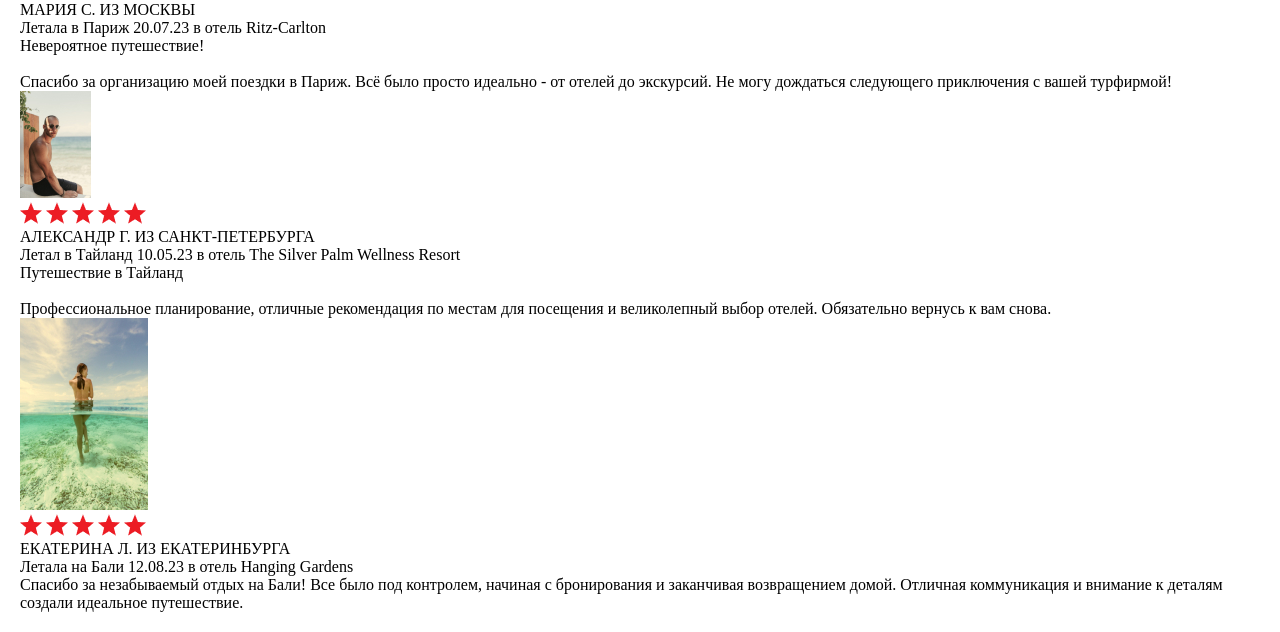
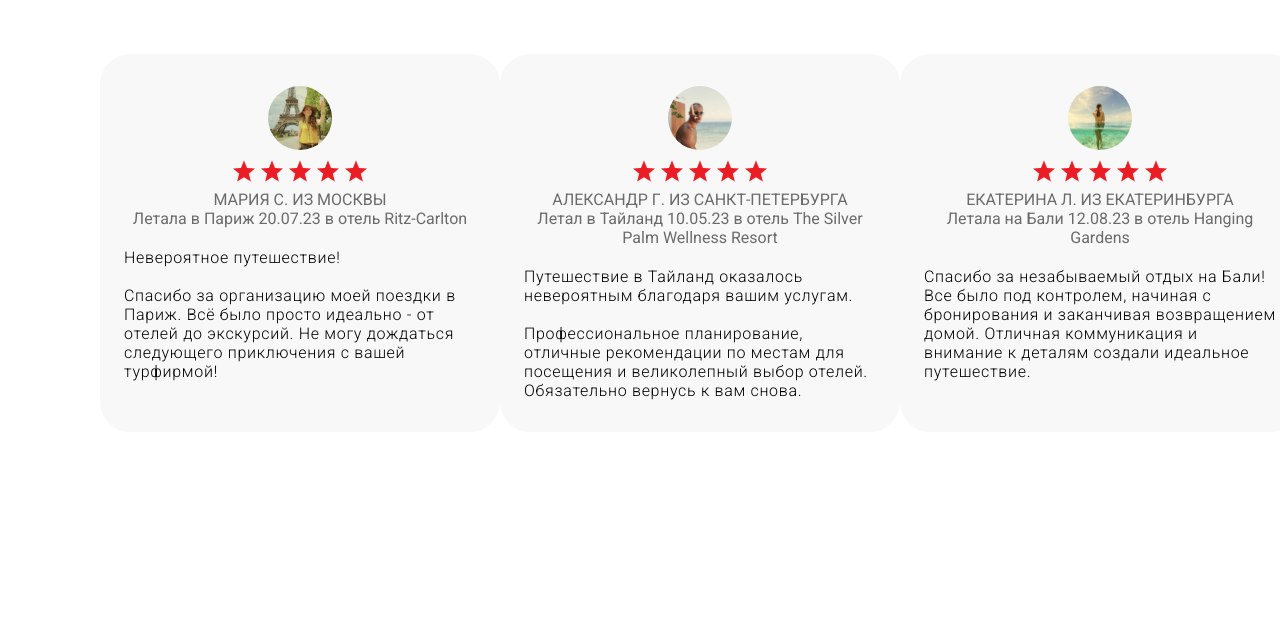
Before and after one commit to Quezka/htmlLessons, a plain HTML site: page 20-01-hw/index.html in a window 1280 px wide. Shown: the part 226-858 px from the top of the page. After the commit the page ends 800 px from the top, so only its background shows below. Drawn offline with Linux system fonts and the light colour scheme.

Commit message:
finished 20-01 homework

```diff
--- a/20-01-hw/index.html
+++ b/20-01-hw/index.html
@@ -2,6 +2,9 @@
 <html lang="ru-RU">
     <head>
         <link rel="stylesheet" href="./style.css">
+        <link rel="preconnect" href="https://fonts.googleapis.com">
+        <link rel="preconnect" href="https://fonts.gstatic.com" crossorigin>
+        <link href="https://fonts.googleapis.com/css2?family=Roboto:ital,wght@0,100..900;1,100..900&display=swap" rel="stylesheet">
         <title>20-01-2025 Домашнее Задание</title>
     </head>
     <body>
@@ -16,19 +19,19 @@
             </div>
             <div class="reviews-content">
                 <div class="reviews-content-item">
-                    <div class="review-content-item-top">
-                        <div class="reviews-content-item-avatar">
+                    <div class="reviews-content-item-top">
+                        <div class="reviews-content-item-top-avatar">
                             <img src="./imgs/user-1.jpg">
                         </div>
-                        <div class="reviews-content-item-subtext">
-                            <div class="reviews-content-item-subtext-stars">
+                        <div class="reviews-content-item-top-subtext">
+                            <div class="reviews-content-item-top-subtext-stars">
                                 <img src="./imgs/star.png">
                                 <img src="./imgs/star.png">
                                 <img src="./imgs/star.png">
                                 <img src="./imgs/star.png">
                                 <img src="./imgs/star.png">
                             </div>
-                            <div class="reviews-content-item-subtext-text">
+                            <div class="reviews-content-item-top-subtext-text">
                                 <p>
                                     МАРИЯ С. ИЗ МОСКВЫ
                                     <br>
@@ -37,8 +40,8 @@
                             </div>
                         </div>
                     </div>
-                    <div class="review-content-item-bottom">
-                        <p class="review-content-item-bottom-content">
+                    <div class="reviews-content-item-bottom">
+                        <p class="reviews-content-item-bottom-content">
                             Невероятное путешествие!
                             <br>
                             <br>
@@ -47,19 +50,19 @@
                     </div>
                 </div>
                 <div class="reviews-content-item">
-                    <div class="review-content-item-top">
-                        <div class="reviews-content-item-avatar">
+                    <div class="reviews-content-item-top">
+                        <div class="reviews-content-item-top-avatar">
                             <img src="./imgs/user-2.jpg">
                         </div>
-                        <div class="reviews-content-item-subtext">
-                            <div class="reviews-content-item-subtext-stars">
+                        <div class="reviews-content-item-top-subtext">
+                            <div class="reviews-content-item-top-subtext-stars">
                                 <img src="./imgs/star.png">
                                 <img src="./imgs/star.png">
                                 <img src="./imgs/star.png">
                                 <img src="./imgs/star.png">
                                 <img src="./imgs/star.png">
                             </div>
-                            <div class="reviews-content-item-subtext-text">
+                            <div class="reviews-content-item-top-subtext-text">
                                 <p>
                                     АЛЕКСАНДР Г. ИЗ САНКТ-ПЕТЕРБУРГА
                                     <br>
@@ -68,29 +71,29 @@
                             </div>
                         </div>
                     </div>
-                    <div class="review-content-item-bottom">
-                        <p class="review-content-item-bottom-content">
-                            Путешествие в Тайланд
+                    <div class="reviews-content-item-bottom">
+                        <p class="reviews-content-item-bottom-content">
+                            Путешествие в Тайланд оказалось невероятным благодаря вашим услугам.
                             <br>
                             <br>
-                            Профессиональное планирование, отличные рекомендация по местам для посещения и великолепный выбор отелей. Обязательно вернусь к вам снова.
+                            Профессиональное планирование, отличные рекомендации по местам для посещения и великолепный выбор отелей. Обязательно вернусь к вам снова.
                         </p>
                     </div>
                 </div>
                 <div class="reviews-content-item">
-                    <div class="review-content-item-top">
-                        <div class="reviews-content-item-avatar">
+                    <div class="reviews-content-item-top">
+                        <div class="reviews-content-item-top-avatar">
                             <img src="./imgs/user-3.jpg">
                         </div>
-                        <div class="reviews-content-item-subtext">
-                            <div class="reviews-content-item-subtext-stars">
+                        <div class="reviews-content-item-top-subtext">
+                            <div class="reviews-content-item-top-subtext-stars">
                                 <img src="./imgs/star.png">
                                 <img src="./imgs/star.png">
                                 <img src="./imgs/star.png">
                                 <img src="./imgs/star.png">
                                 <img src="./imgs/star.png">
                             </div>
-                            <div class="reviews-content-item-subtext-text">
+                            <div class="reviews-content-item-top-subtext-text">
                                 <p>
                                     ЕКАТЕРИНА Л. ИЗ ЕКАТЕРИНБУРГА
                                     <br>
@@ -99,8 +102,8 @@
                             </div>
                         </div>
                     </div>
-                    <div class="review-content-item-bottom">
-                        <p class="review-content-item-bottom-content">
+                    <div class="reviews-content-item-bottom">
+                        <p class="reviews-content-item-bottom-content">
                             Спасибо за незабываемый отдых на Бали! Все было под контролем, начиная с бронирования и заканчивая возвращением домой. Отличная коммуникация и внимание к деталям создали идеальное путешествие.
                         </p>
                     </div>
--- a/20-01-hw/style.css
+++ b/20-01-hw/style.css
@@ -19,12 +19,18 @@ h1, h2, p {
 }
 
 body {
-    margin: 20px;
+    margin: 100px;
+    font-family: "Roboto", serif;
+    font-optical-sizing: auto;
+    font-style: normal;
+    font-variation-settings:
+      "wdth" 100;
 }
 
 .reviews {
     display: flex;
     flex-direction: column;
+    gap: 100px;
 }
 
 .reviews-header {
@@ -41,4 +47,69 @@ body {
 .reviews-header-subtitle {
     font-size: 24px;
     font-weight: 300;
+    color: #6b6b6b;
 }
+
+.reviews-content {
+    display: flex;
+    justify-content: space-around;
+}
+
+.reviews-content-item {
+    min-width: 352px;
+    width: 352px;
+    display: flex;
+    flex-direction: column;
+    align-items: center;
+    background-color: #f8f8f8;
+    padding: 32px 24px 32px 24px;
+    border-radius: 30px;
+    gap: 20px;
+}
+
+.reviews-content-item-top {
+    display: flex;
+    flex-direction: column;
+    align-items: center;
+    gap: 10px;
+}
+
+.reviews-content-item-top-avatar {
+    width: 64px;
+    height: 64px;
+    border-radius: 32px;
+    overflow: hidden;
+}
+
+.reviews-content-item-top-avatar img {
+    width: 64px;
+    transform: translate(0, -5%)
+}
+
+.reviews-content-item-top-subtext {
+    display: flex;
+    flex-direction: column;
+    align-items: center;
+    gap: 8px;
+}
+
+.reviews-content-item-top-subtext-stars {
+    display: flex;
+    gap: 6px;
+}
+.reviews-content-item-top-subtext-text {
+    color: #6b6b6b;
+    text-align: center;
+}
+
+.reviews-content-item-bottom {
+    display: flex;
+    flex-direction: column;
+    align-items: center;
+}
+
+.reviews-content-item-bottom-content {
+    font-size: 16px;
+    font-weight: 300;
+    letter-spacing: 0.7px;
+}
```
